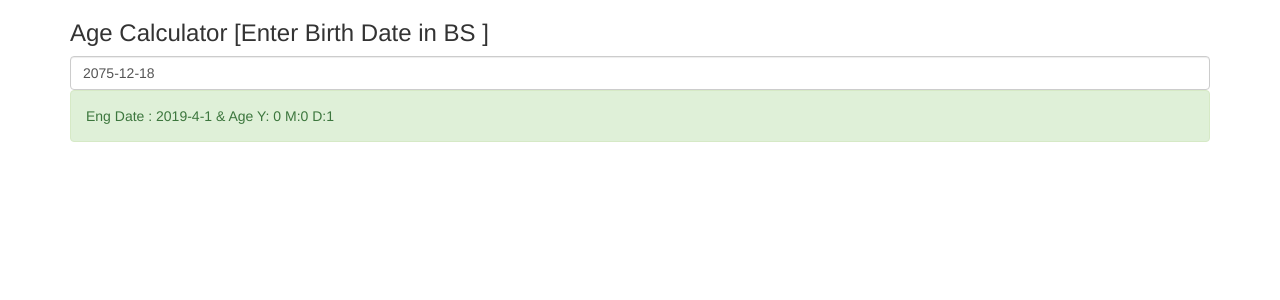
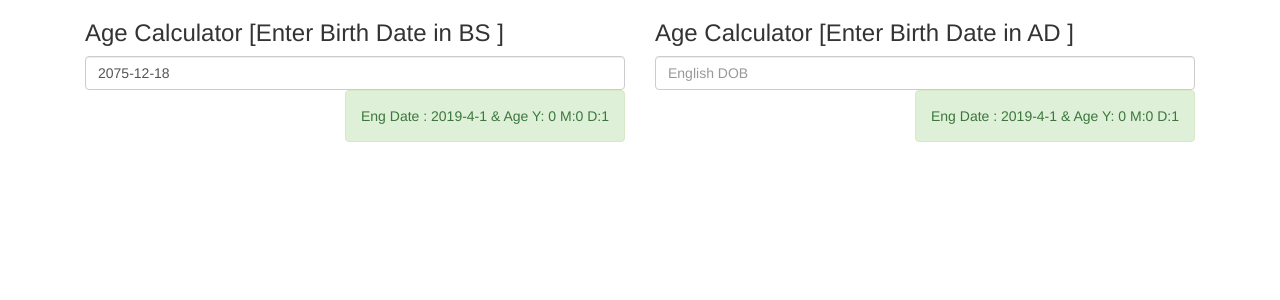
Before and after one commit to ishworprasadrijal/age_calculator, a PHP site: page / in a window 1280 px wide. Shown: the top 300 px of the page. Run offline with PHP 8.4, Linux system fonts and the light colour scheme; some libraries are stand-ins or nearby versions.

Commit message:
added english conversion too

```diff
--- a/index.php
+++ b/index.php
@@ -13,10 +13,34 @@
 </head>
 <body>
 	<div class="container">
-		<h3>Age Calculator [Enter Birth Date in BS ] </h3>
-		<input type="text" id="dob" class="nepali-calendar form-control" value="2075-12-18"/>
-		<div class="age"></div>
+		<div class="col-md-6">
+			<h3>Age Calculator [Enter Birth Date in BS ] </h3>
+			<input type="text" id="dob" class="nepali-calendar form-control" value="2075-12-18"/>
+			<div class="age pull-right"></div>
+		</div>
+		<div class="col-md-6">
+			<h3>Age Calculator [Enter Birth Date in AD ] </h3>
+			<input type="text" class="form-control english-calendar" placeholder="English DOB">
+			<div class="age pull-right"></div>
+		</div>
 	</div>
+		<script type="text/javascript">
+			$('.english-calendar').datepicker({ format: 'yyyy-mm-dd'});
+
+		    $(document).on('change','.english-calendar',function(){
+				var dob = $('.english-calendar').val();
+				var age = calculateAge(dob);
+				$(document).find('.age').html("<div class='alert alert-success'> Eng Date : "+dob+" & Age : "+ age+"</div>");
+			});
+
+			function calculateAge(birth) {
+			  ageMS = Date.parse(Date()) - Date.parse(birth);
+			  age = new Date();
+			  age.setTime(ageMS);
+			  ageYear = age.getFullYear() - 1970;
+			  return ageYear+'.'+age.getMonth();
+			}
+		</script>
 
 </body>
 </html>
```
Also changed, not shown: preview.png.
